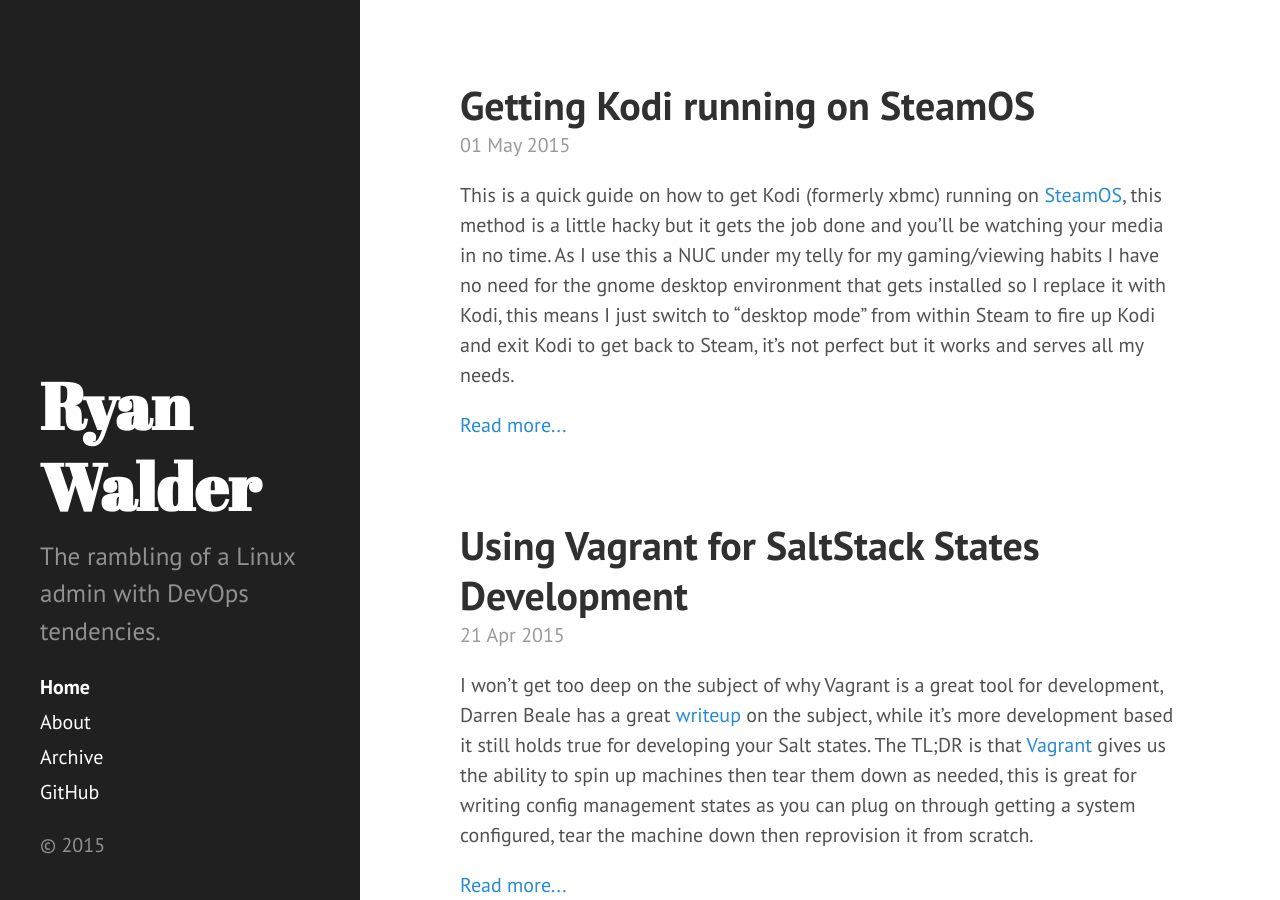
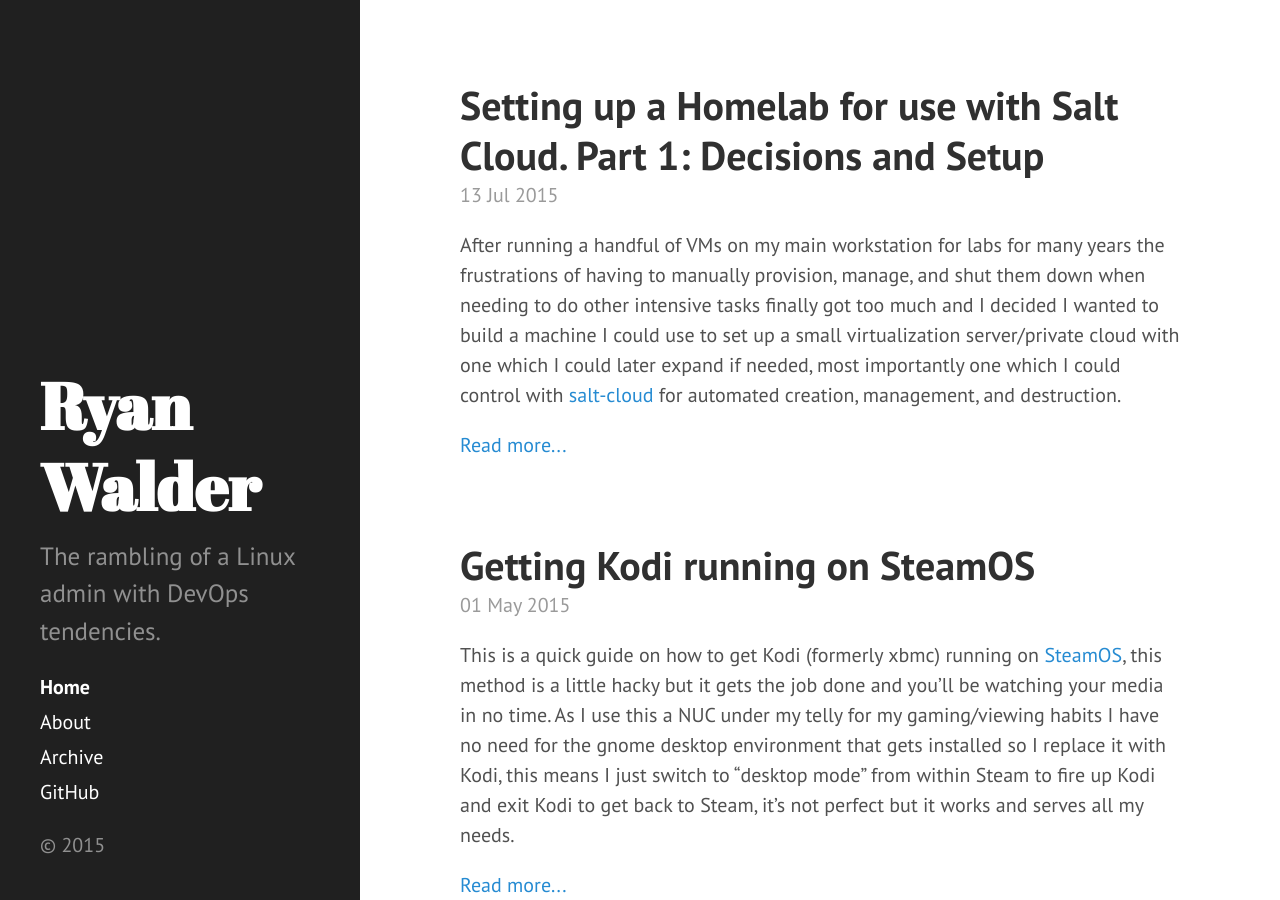
Before and after one commit to ryanwalder/ryanwalder.github.io, a Jekyll site: the page built from index.html, in a window 1280 px wide and 900 px high. Built offline with Jekyll 4.4.1, drawn with Linux system fonts in a browser that asks for light colours; Markdown is read by kramdown in place of the engine named in the settings; the list of posts is cut into pages by our own code; part of the change alters nothing that is shown.

Commit message:
Salt cloud homelab part 1

```diff
--- a/_config.yml
+++ b/_config.yml
@@ -1,6 +1,9 @@
 # Dependencies
 markdown:         redcarpet
 highlighter:      pygments
+
+redcarpet:
+  extensions: ["no_intra_emphasis", "fenced_code_blocks", "autolink", "tables", "with_toc_data"]
 
 # Permalinks
 permalink:        none
--- /dev/null
+++ b/_posts/2015-07-13-lxc-salt-homelab.md
@@ -0,0 +1,201 @@
+---
+layout: post
+title: 'Setting up a Homelab for use with Salt Cloud. Part 1: Decisions and Setup'
+permalink: saltcloud-homelab
+comments: true
+---
+
+After running a handful of VMs on my main workstation for labs for many years the frustrations of having to manually provision, manage, and shut them down when needing to do other intensive tasks finally got too much and I decided I wanted to build a machine I could use to set up a small virtualization server/private cloud with one which I could later expand if needed, most importantly one which I could control with [salt-cloud](https://docs.saltstack.com/en/develop/topics/cloud/index.html) for automated creation, management, and destruction.
+
+# Hardware
+
+Most of the time any given VMs will likely be sat there idle or only require minimal resources so I wanted something I could squeeze a lot out of resource wise, I didn't really need anything fancy and running full racks of older underspecced refurbished systems at home doesn't really appeal to me (I don't have room for a rack in my flat, and electricity is expensive!) so I decided for a simple whitebox build with plenty of RAM and a CPU that's half decent, I settled on the build below:
+
+Type|Item|Price
+:----|:----|:----
+**CPU** | [AMD FX-9590 4.7GHz 8-Core OEM/Tray Processor](http://uk.pcpartpicker.com/part/amd-cpu-fd9590fhhkwof) | £161.94 @ Aria PC
+**CPU Cooler** | [Corsair H100i 77.0 CFM Liquid CPU Cooler](http://uk.pcpartpicker.com/part/corsair-cpu-cooler-h100i) | £93.72 @ Scan.co.uk
+**Motherboard** | [Gigabyte GA-990FXA-UD3 ATX AM3+ Motherboard](http://uk.pcpartpicker.com/part/gigabyte-motherboard-ga990fxaud3) | £95.99 @ Amazon UK
+**Memory** | [Corsair Vengeance 32GB (4 x 8GB) DDR3-1600 Memory](http://uk.pcpartpicker.com/part/corsair-memory-cmz32gx3m4x1600c10) | £156.76 @ Ebuyer
+**Storage** | [Kingston SSDNow 200 30GB 2.5" Solid State Drive](http://uk.pcpartpicker.com/part/kingston-internal-hard-drive-ss200s330g) | £24.12 @ Amazon UK
+**Storage** | [Kingston SSDNow V300 Series 480GB 2.5" Solid State Drive](http://uk.pcpartpicker.com/part/kingston-internal-hard-drive-sv300s37a480g) | £119.99 @ Novatech
+**Case** | [Fractal Design Define S ATX Mid Tower Case](http://uk.pcpartpicker.com/part/fractal-design-case-fdcadefsbk) | £61.33 @ CCL Computers
+**Power Supply** | [Corsair CX 430W 80+ Bronze Certified Semi-Modular ATX Power Supply](http://uk.pcpartpicker.com/part/corsair-power-supply-cx430m) | £40.09 @ Amazon UK
+ | **Total** | **£753.94**
+ | Generated by [PCPartPicker](http://uk.pcpartpicker.com/p/GxmTgs) 2015-07-12 22:15 BST+0100 |
+
+So as you can see, plenty of RAM and a CPU with a decent clockspeed and plenty of cores, I did consider an i7 but the price/performance ratio was too far off for a homelab box. I could have got everything a bit cheaper with a different case/PSU/cooler but I'm a sucker for Fractal cases, the cooler is complete overkill but after many years dealing with massive heatsinks AIO watercooling solution are a pleasure to install, and you don't cheap out on PSUs, I've always had good experiences with Corsair PSUs in the past so went with what I know.
+
+For storage the 30gb drive would be for the OS (and general OS image/template/ISO storage) and the 480gb for the VM drives/filesystems, for mass storage I have a NAS if I need to offload/store any huge files, most machines are not likely to go above ~10-50gb for their root file system so this should be plenty.
+
+# "Virtualization" Options
+
+I took a look around to see what options were out there and came up with the following list:
+
+1. [OpenStack](https://www.openstack.org/)
+2. [CloudStack](https://cloudstack.apache.org/)
+3. [ESXi](http://www.vmware.com/products/esxi-and-esx/overview)
+4. [ProxMox](http://www.proxmox.com/en/)
+5. [oVirt](http://www.ovirt.org/)
+6. [OpenNode](http://opennodecloud.com/)
+7. [Archipel](http://archipelproject.org/)
+8. [LXC](https://github.com/lxc/lxc)
+9. [Docker](https://www.docker.com/)
+
+OpenStack and CloudStack were basically a no go because for a production(ish) deployment you need a whole mess of machines to even get a basic setup going. ESXi, ProxMox, oVirt, and OpenNode all looked promising giving good remote management options and a few being able to integrate with Salt Cloud, Archipel was interesting in that management was done over XMPP but I ultimately decided against using full VMs in favour of containers as I'll only be running Linux machines and could get a higher density of machines running without the overhead of virtual machines that leaves me with LXC and Docker and as I'm more interested in full systems rather than app containers that leaves LXC for my platform.
+
+LXC gives me the ability for high machine density with very few wasted resources and some cool options for machine storage with different backend storage mechanisms (lvm, zfs, btrfs), it's also supported natively supported by Salt Cloud and gives me room to expand in the future but simply adding another LXC host.
+
+# Setting up LXC
+
+I decided to use Ubuntu 14.04 as my container host as it supports LXC out of the box and is generally my goto distro at the moment.
+
+## Installation
+
+First off, make sure the system is up to date:
+
+`sudo apt-get update`
+`sudo apt-get upgrade -y`
+`sudo apt-get dist-upgrade -y`
+
+Now just need to install everything we need for LXC:
+
+`sudo apt-get install -y lxc lxc-templates bridge-utils`
+
+## Networking
+
+As I want my containers accessible from outside the host and for them to get a DHCP lease I need to setup a bridge device that will route out of the machine over a physical device, for this I created the br0 device with a static IP:
+
+`sudo vi /etc/networking/interfaces`
+
+    auto lo
+    iface lo inet loopback
+
+    auto br0
+    iface br0 inet static
+      bridge_ports eth0
+      bridge_fd 0
+      address 192.168.1.151
+      netmask 255.255.255.0
+      network 192.168.1.0
+      broadcast 192.168.1.255
+      gateway 192.168.1.1
+
+NOTE: You need to make sure you get rid of the default `eth0` device or things will not work!
+
+Now to tell lxc to use br0 as the default bridge:
+
+`sudo vi /etc/lxc/default.conf`
+
+    lxc.network.type = veth
+    lxc.network.link = br0
+    lxc.network.flags = up
+    lxc.network.hwaddr = 00:16:3e:xx:xx:xx
+
+Now you'll need to apply the network config (which you'll likely not be able to do if you're ssh'd in) or reboot for it to activate:
+
+`sudo service networking restart`
+or
+`sudo reboot`
+
+
+# ZFS
+
+As I'm using containers I wanted to use ZFS as my backing store for the filesystems so I could take advantage of compression and de-duplication.
+
+## Installation
+
+To make sure I was running a recent version of ZFS I installed from the [ZFS on Linux PPA](https://launchpad.net/~zfs-native/+archive/ubuntu/stable):
+
+
+`sudo apt-add-repository ppa:zfs-native/stable`
+`sudo apt-get update`
+`sudo apt-get install ubuntu-zfs`
+
+## Pool creation
+
+Once ZFS was installed I just needed to setup a pool to act as container storage:
+
+`sudo zpool create -f lxcpool /dev/sdb`
+`sudo zfs set dedup=on lxcpool`
+`sudo zfs set compression=on lxcpool`
+`sudo zpool set listsnapshots=on lxcpool`
+`sudo zfs create lxcpool/lxc`
+`sudo zfs create lxcpool/lxc/containers`
+
+And add it to the default lxc config `/etc/lxc/lxc.conf`:
+
+    lxc.lxcpath = /lxcpool/lxc/containers
+    lxc.bdev.zfs.root = lxcpool/lxc/containers
+
+# The first container
+
+Now the setup was complete I just needed to create my first container:
+
+`sudo lxc-create --template ubuntu --name test1`
+
+Unfortunately I ran into a few issues when trying to download the ubuntu template where it would sporadically be unable to download packages causing the entire creation process to fail, after a bit of digging about I discovered that this was due to wget timing out when resolving `archive.ubuntu.com`, because this is a load balanced endpoint you'll end up bounced around a whole load of actual servers and one of them was timing out, to fix this I added `91.189.91.14 archive.ubuntu.com` to my `/etc/hosts` file and started the creation process again. Thankfully once you have the template successfully downloaded once any further containers created from then will use the local copy (stored in `/var/cache/lxc/<templatename>`).
+
+Now the container is downloaded you can see it's been created:
+
+`sudo lxc-ls --fancy`
+
+    NAME   STATE    IPV4  IPV6  AUTOSTART
+    -------------------------------------
+    test1  STOPPED  -     -     NO
+
+`ls -al /lxcpool/lxc/containers/`
+
+    total 3
+    drwxr-xr-x 3 root root    4 Jul 12 23:39 .
+    drwxr-xr-x 3 root root    3 Jul 12 16:16 ..
+    drwxrwx--- 3 root root    5 Jul 12 23:39 test1
+
+`sudo zpool list`
+
+    NAME      SIZE  ALLOC   FREE  EXPANDSZ   FRAG    CAP  DEDUP  HEALTH  ALTROOT
+    lxcpool   444G   177M   444G         -     0%     0%  1.01x  ONLINE  -
+
+As you can see I now have a created container running on the zfs backend so time to start it:
+
+`sudo lxc-start --name test1 --daemon`
+
+This starts the container in the background and should get a DHCP lease which as you can see is now up and running and accessible from any machine on the network:
+
+`sudo lxc-ls --fancy`
+
+    NAME   STATE    IPV4           IPV6  AUTOSTART
+    ----------------------------------------------
+    test1  RUNNING  192.168.1.122  -     NO
+
+# The second container
+
+Now the first container is up and running I can very quickly setup a second container to have a quck look at the ZFS compression:
+
+`sudo lxc-create -t ubuntu -n test2`
+`sudo lxc-start -n test2 -d`
+`sudo lxc-ls -f`
+
+    NAME   STATE    IPV4           IPV6  AUTOSTART
+    ----------------------------------------------
+    test1  RUNNING  192.168.1.122  -     NO
+    test2  RUNNING  192.168.1.123  -     NO
+
+Cool, now lets check the ZFS dedupe:
+
+`sudo zpool list`
+
+    NAME      SIZE  ALLOC   FREE  EXPANDSZ   FRAG    CAP  DEDUP  HEALTH  ALTROOT
+    lxcpool   444G   183M   444G         -     0%     0%  2.02x  ONLINE  -
+
+Excellent, as you can see the `DEDUP` has gone from `1.01x` with one container to `2.02x` with two, as things go on this number will of course drop as the containers diverge in contents but when you add up the core systems for all the containers I'll be running in the long run it's a no brainer to use ZFS as the backing store as I'll save lots of space!
+
+# Template housekeeping
+
+The one issue with the templates is that they will age, meaning that if you download one now then don't use it for two months it'll be 2 months out of date the next time you use it, meaning you need to do an `apt-get upgrade && apt-get update` every time you start a new container which is no fun. To fix this what I like to do is setup a cronjob for the root user to jump in the chroot of the template and update it every day:
+
+    0 0 * * * * chroot /var/cache/lxc/trusty/rootfs-amd64/ && apt-get update && apt-get dist-upgrade -y && apt-get clean
+
+# Almost ready for Salt
+
+Now the system is almost ready to act as a LXC host for Salt, we just need to setup the server as a Salt minion. For that though we would ideally be doing all the above with some Salt states so in the next part I'll cover getting all of this into some Salt states and having Salt provision the system from scratch.
```
Also changed, not shown: 1 other file.
